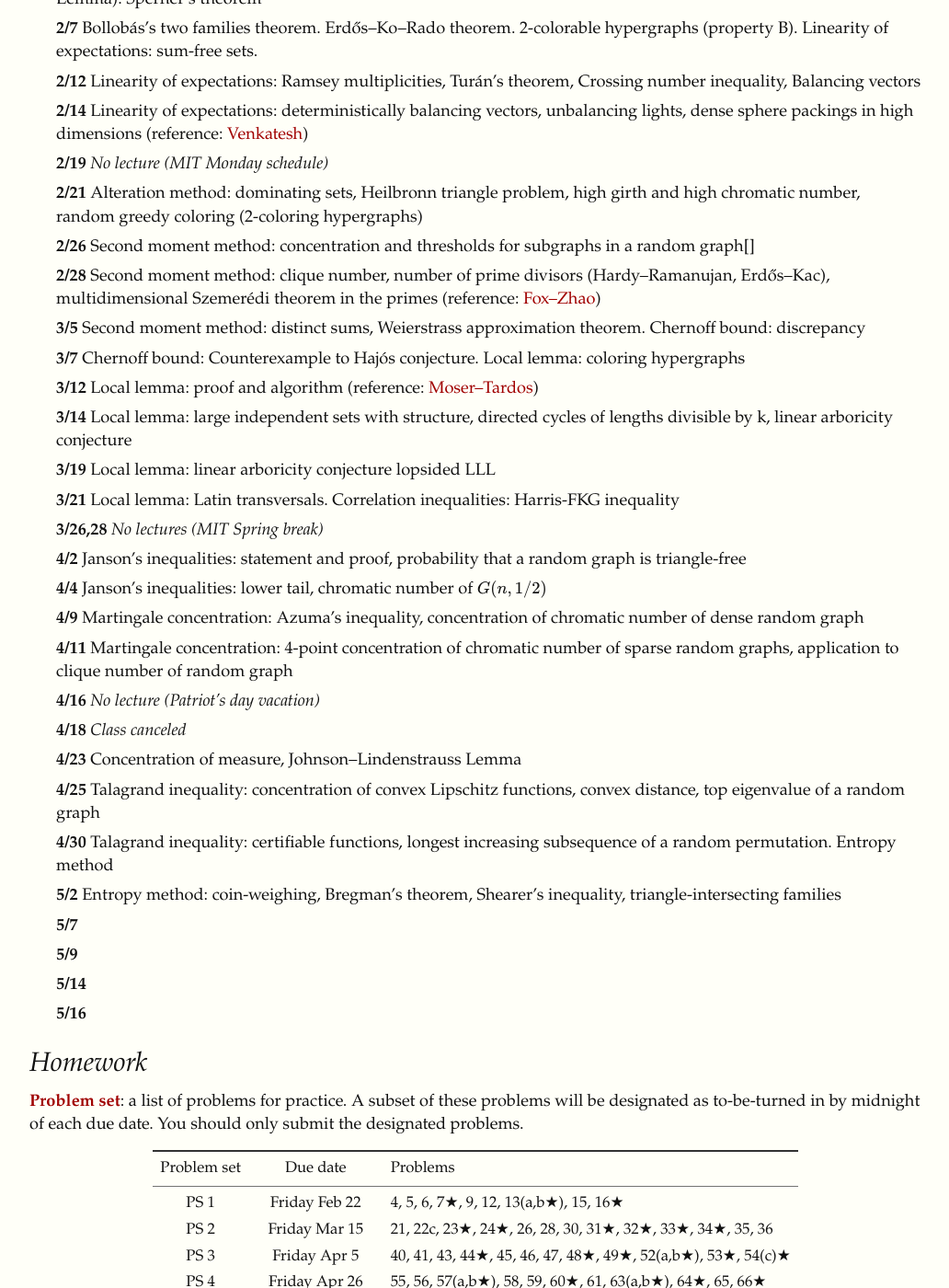
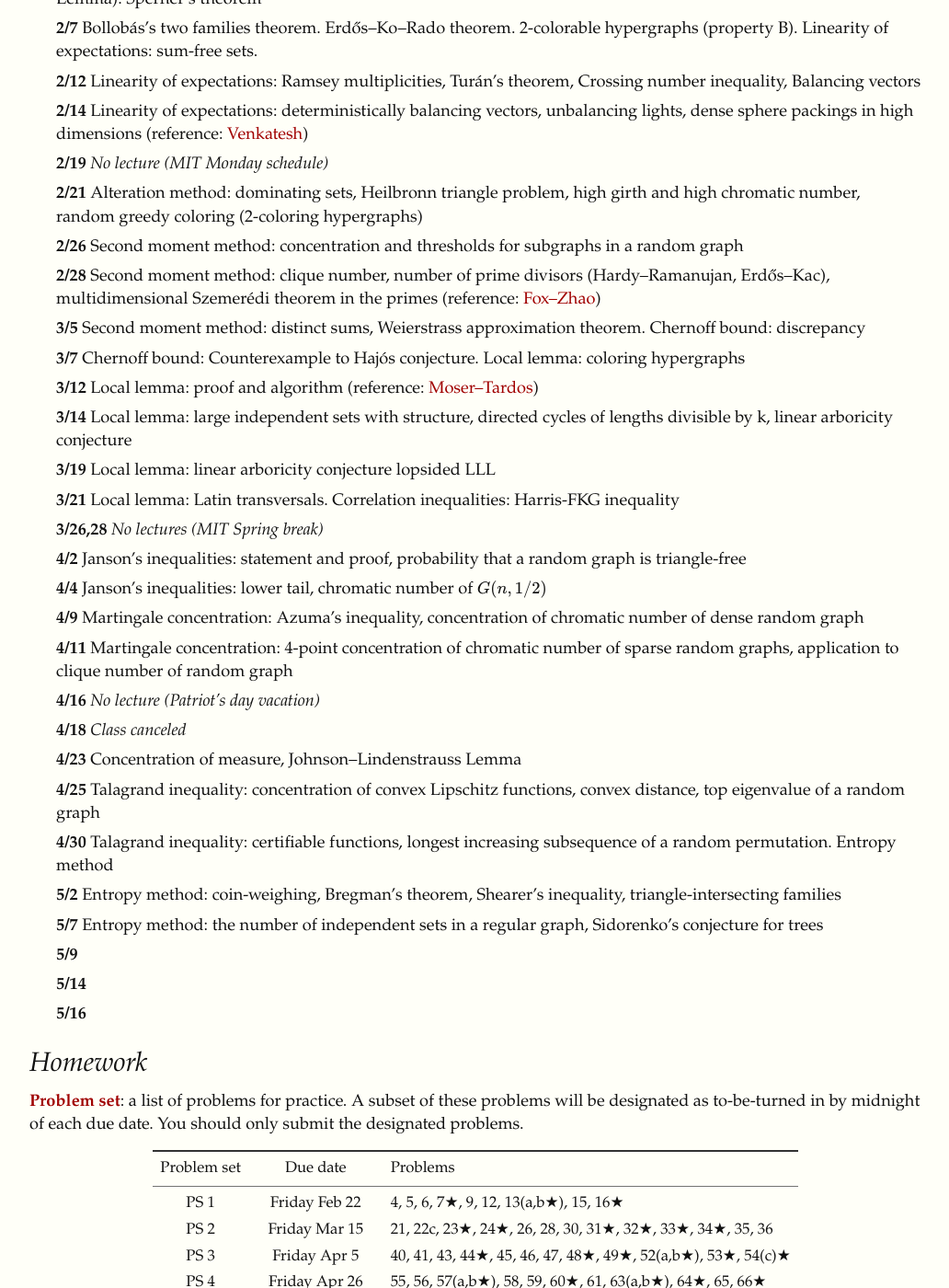
Before and after one commit to yufeizhao/yufeizhao.github.io, a Jekyll site: the page built from pm/index.md, in a window 1280 px wide and 1400 px high, scrolled down 776 px. Shown: the whole window at 92% size, without its empty margins (123-1155 px from the left). Built offline with Jekyll 4.4.1, drawn with Linux system fonts in a browser that asks for light colours; nearby versions of some CDN libraries; formulas are drawn with MathJax 3.

Commit message:
syllabus

```diff
--- a/pm/index.md
+++ b/pm/index.md
@@ -37,7 +37,7 @@ A graduate-level introduction to the probabilistic method, a fundamental and pow
 - **2/14** Linearity of expectations: deterministically balancing vectors, unbalancing lights, dense sphere packings in high dimensions (reference: [Venkatesh](http://math.stanford.edu/~akshay/research/sp.pdf))
 - **2/19** _No lecture (MIT Monday schedule)_
 - **2/21** Alteration method: dominating sets, Heilbronn triangle problem, high girth and high chromatic number, random greedy coloring (2-coloring hypergraphs)
-- **2/26** Second moment method: concentration and thresholds for subgraphs in a random graph[]
+- **2/26** Second moment method: concentration and thresholds for subgraphs in a random graph
 - **2/28** Second moment method: clique number, number of prime divisors (Hardy--Ramanujan, Erdős--Kac), multidimensional Szemerédi theorem in the primes (reference: [Fox--Zhao](https://arxiv.org/abs/1307.4679))
 - **3/5** Second moment method: distinct sums, Weierstrass approximation theorem. Chernoff bound: discrepancy
 - **3/7** Chernoff bound: Counterexample to Hajós conjecture. Local lemma: coloring hypergraphs
@@ -56,7 +56,7 @@ A graduate-level introduction to the probabilistic method, a fundamental and pow
 - **4/25** Talagrand inequality: concentration of convex Lipschitz functions, convex distance, top eigenvalue of a random graph
 - **4/30** Talagrand inequality: certifiable functions, longest increasing subsequence of a random permutation. Entropy method
 - **5/2** Entropy method: coin-weighing, Bregman's theorem, Shearer's inequality, triangle-intersecting families
-- **5/7**
+- **5/7** Entropy method: the number of independent sets in a regular graph, Sidorenko's conjecture for trees
 - **5/9**
 - **5/14**
 - **5/16**
```
